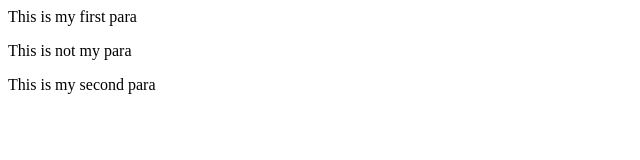
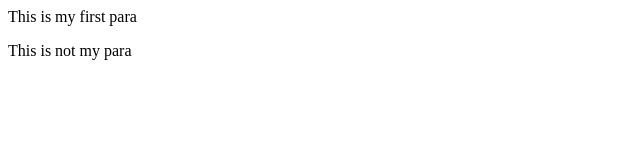
Before and after one commit to Rajat4323/rajatbhai, a plain HTML site: page index.html in a window 1280 px wide. Shown: the whole page, without its empty margins (0-640 px from the left). Drawn offline with Linux system fonts and the light colour scheme.

Commit message:
Revert "kardiya"
This reverts commit ec14b143da3ae34ec79275e8113f391a2b07ea40.

```diff
--- a/index.html
+++ b/index.html
@@ -1,3 +1,2 @@
 <p> This is my first para </p>
 <p> This is not my para </p>
-<p> This is my second para </p>
```
